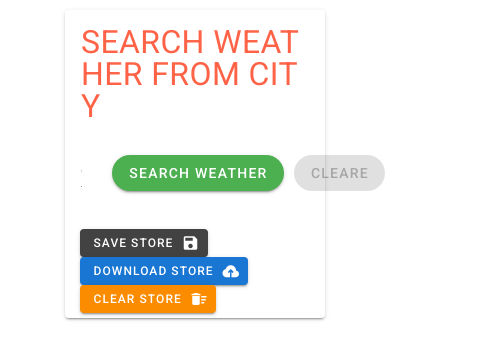
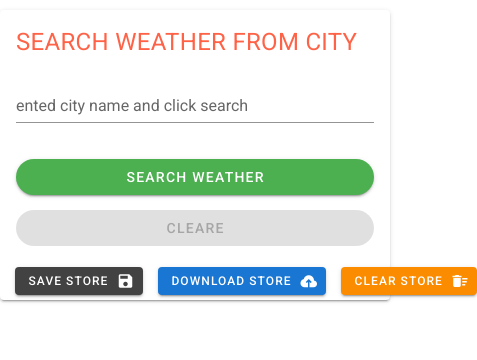
Before and after one commit to stenready/weather-vue, a Vue app: page / in a window 390 px wide. Shown: the top 360 px of the page, 477 px wide, since content can reach past the window. Built offline with nearby package versions, Linux system fonts and the light colour scheme.

Commit message:
to mobile

```diff
--- a/src/App.vue
+++ b/src/App.vue
@@ -2,7 +2,7 @@
   <v-app>
     <v-container>
       <v-row>
-        <v-col cols=8 class="mx-auto">
+        <v-col fluid class="mx-auto" :sm="12" :lg="8">
           <v-main>
             <Header />
             <Table :key="stateCitiesLength" />
--- a/src/components/Header.vue
+++ b/src/components/Header.vue
@@ -1,5 +1,4 @@
 <template>
-
   <div class="header">
     <v-row align="center" justify="space-between">
       <!-- card input -->
@@ -23,7 +22,12 @@
           >cleare</v-btn>
         </v-card-text>
         <div class="action_wrap">
-          <v-btn @click="$store.dispatch('saveToStore')" color="secondary" small class="action_store">
+          <v-btn
+            @click="$store.dispatch('saveToStore')"
+            color="secondary"
+            small
+            class="action_store"
+          >
             Save Store
             <v-icon right>save</v-icon>
           </v-btn>
@@ -79,9 +83,8 @@
             </div>
           </div>
         </v-card-text>
-        <v-btn @click="addToTable" style="margin: 15px;" x-large color="success" dark>Add to table</v-btn>
+        <v-btn class="add_to_table" @click="addToTable" style="margin: 15px;" x-large color="success" dark>Add to table</v-btn>
       </v-card>
-
 
       <!-- error log -->
       <h3 v-else-if="!city && !loading" class="error-message">{{ error }}</h3>
@@ -113,14 +116,14 @@ export default {
         min: parseInt(this.city.main.temp_min - kelvin),
         max: parseInt(this.city.main.temp_max - kelvin),
         humidity: this.city.main.humidity,
-        pressure: this.city.main.pressure
+        pressure: this.city.main.pressure,
       };
     },
   },
 
   methods: {
     downloadFromStore() {
-      this.$store.dispatch('downloadFromStore')
+      this.$store.dispatch("downloadFromStore");
     },
     addToTable() {
       const data = {
@@ -141,20 +144,20 @@ export default {
     async getWeather() {
       try {
         if (this.search.length > 0) {
-          this.loading = true
+          this.loading = true;
           const response = await this.$store.dispatch(
             "fetchWeather",
             this.search
           );
           this.city = response;
           this.search = "";
-          this.error = null
-          this.loading = false
+          this.error = null;
+          this.loading = false;
         }
       } catch (e) {
         this.city = null;
         this.error = "Такой город не был найден, попробуйте еще раз";
-        this.loading = false
+        this.loading = false;
       }
     },
   },
@@ -162,10 +165,10 @@ export default {
 </script>
 
 <style lang="scss">
-.action_wrap{
-  margin: 5px 15px
+.action_wrap {
+  margin: 5px 15px;
 }
-.action_store{
+.action_store {
   margin-right: 15px;
 }
 .super_header_app {
@@ -208,4 +211,28 @@ export default {
   margin-top: 10px;
   width: 100%;
 }
+@media screen and (max-width: 600px) {
+  .v-card__text {
+    flex-direction: column;
+    .v-btn {
+      margin-top: 15px;
+      width: 100%;
+      margin-left: 0 !important;
+    }
+  }
+  .action_wrap {
+    display: flex;
+  }
+  .super_header_app {
+    font-size: 1.5rem !important;
+  }
+  .v-input {
+    width: 100%;
+    margin-right: 0 !important;
+  }
+  .add_to_table{
+    width: 95%;
+    margin: 0 auto;
+  }
+}
 </style>
```
